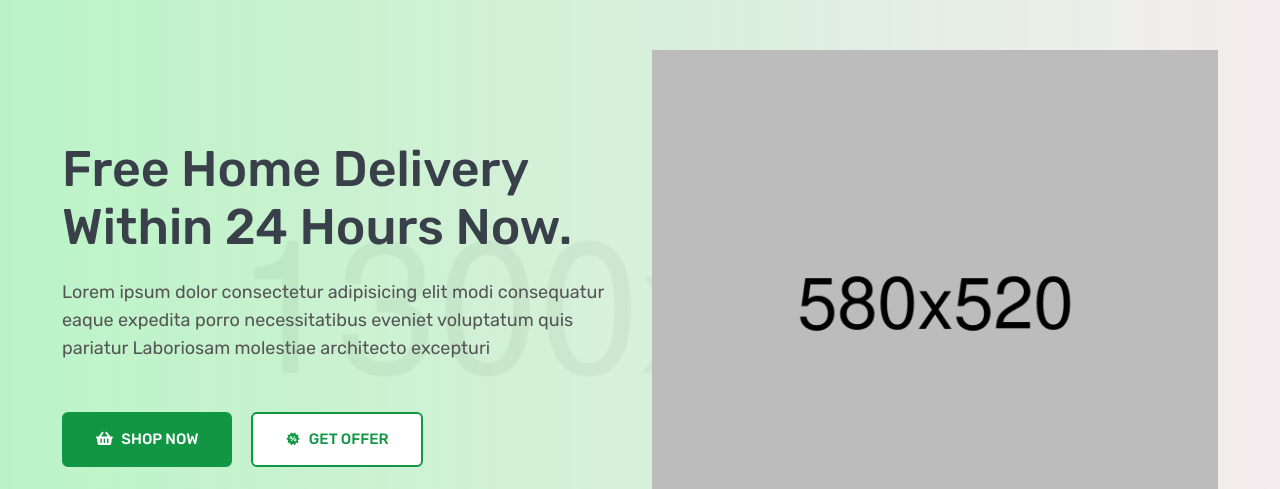
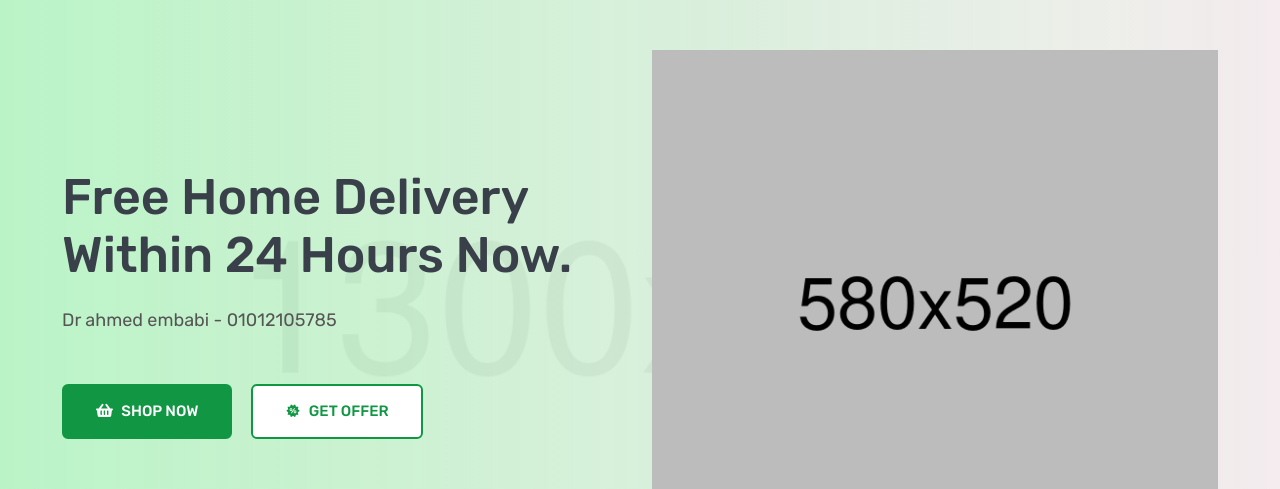
Before and after one commit to ahmed007dr/online-shop, a Django app: page / in a window 1280 px wide. Shown: the part 199-688 px from the top of the page. Run offline with Django 4.2, Linux system fonts and the light colour scheme; data comes from the database, SQL or seed files in the repository; parts of the project's set-up code (start-up, migrations or seed data) failed here and were passed over; some libraries are stand-ins or nearby versions.

Commit message:
edit home page

```diff
--- a/settings/templates/settings/home.html
+++ b/settings/templates/settings/home.html
@@ -12,7 +12,7 @@
                         <div class="col-md-6 col-lg-6">
                             <div class="banner-content">
                                 <h1>free home delivery within 24 hours now.</h1>
-                                <p>Lorem ipsum dolor consectetur adipisicing elit modi consequatur eaque expedita porro necessitatibus eveniet voluptatum quis pariatur Laboriosam molestiae architecto excepturi</p>
+                                <p>Dr ahmed embabi - 01012105785</p>
                                 <div class="banner-btn">
                                     <a class="btn btn-inline" href="shop-4column.html">
                                         <i class="fas fa-shopping-basket"></i>
```
